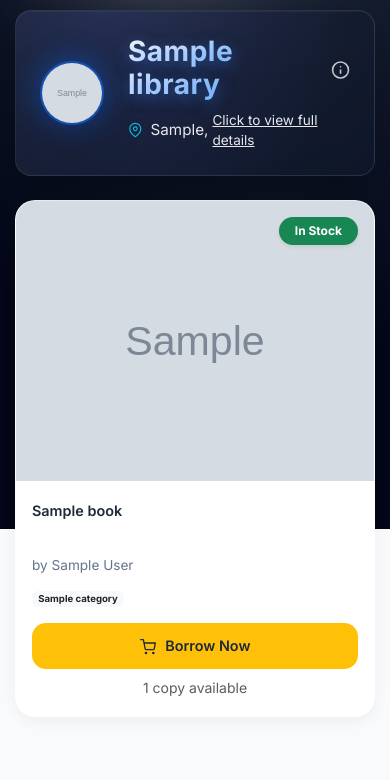
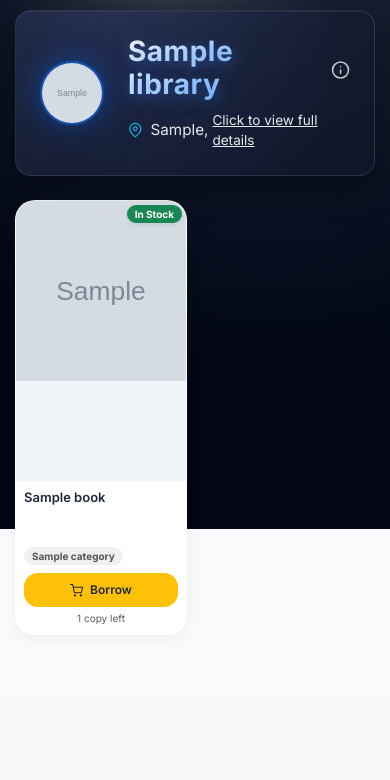
Before and after one commit to HimanshuRana9/secure-library, a Django app: page /books/ in a window 390 px wide. Shown: the part 315-1095 px from the top of the page. After the commit the page ends 939 px from the top, so only its background shows below. Run offline with Django 5.2, Linux system fonts and the light colour scheme; tables that the repository leaves empty hold one stand-in row (values such as "Sample post"); grey boxes marked "Sample" are stand-in pictures.

Commit message:
Fix session dropout and redesign books page with Amazon-style 2-col mobile grid

```diff
--- a/secure_library/settings.py
+++ b/secure_library/settings.py
@@ -157,8 +157,8 @@ MEDIA_ROOT = BASE_DIR / 'media'
 # -------------------------------------------------
 # SESSION CONFIGURATION
 # -------------------------------------------------
-SESSION_COOKIE_AGE = 3600
-SESSION_EXPIRE_AT_BROWSER_CLOSE = True
+SESSION_COOKIE_AGE = 60 * 60 * 24 * 7   # 7 days
+SESSION_EXPIRE_AT_BROWSER_CLOSE = False   # Keep session alive across tabs/app switches
 
 # -------------------------------------------------
 # CSRF CONFIGURATION
--- a/templates/books.html
+++ b/templates/books.html
@@ -101,77 +101,73 @@
     </div>
 
     <!-- Books under this library -->
-    <div class="row g-4">
+    <div class="row g-3">
         {% for book in group.books %}
-        <div class="col-lg-3 col-md-4 col-sm-6" style="animation-delay: calc({{ forloop.counter }} * 100ms)">
+        <div class="col-6 col-md-4 col-lg-3" style="animation-delay: calc({{ forloop.counter }} * 80ms)">
 
-            <div class="book-card">
+            <div class="book-card h-100 d-flex flex-column">
 
-                <!-- Book Image with Hover Zoom -->
-                <a href="{% url 'book_detail' book.id %}" class="text-decoration-none text-dark d-block">
-                    <div class="book-img-wrapper">
+                <!-- Book Image -->
+                <a href="{% url 'book_detail' book.id %}" class="text-decoration-none d-block">
+                    <div class="book-img-wrapper position-relative">
                         {% if book.image %}
-                        <img src="{{ book.image.url }}" class="book-img" alt="{{ book.title }}"
-                            onerror="this.onerror=null; this.src='https://via.placeholder.com/300x400?text=No+Image';">
+                        <img src="{{ book.image.url }}" class="book-img w-100" alt="{{ book.title }}"
+                            onerror="this.onerror=null; this.src='https://via.placeholder.com/300x400?text=No+Cover';"
+                            style="height:180px;object-fit:cover;">
                         {% else %}
-                        <div class="book-img d-flex align-items-center justify-content-center bg-light text-muted">
-                            <i data-feather="book" style="width: 48px; height: 48px;"></i>
+                        <div class="book-img d-flex align-items-center justify-content-center bg-light text-muted"
+                            style="height:180px;">
+                            <i data-feather="book" style="width: 40px; height: 40px;"></i>
                         </div>
                         {% endif %}
 
-                        <!-- Availability Badge -->
+                        <!-- Availability Badge top corner -->
                         {% if book.available_copies > 0 %}
-                        <span
-                            class="position-absolute top-0 end-0 m-3 badge bg-success rounded-pill px-3 py-2 shadow-sm">
+                        <span class="position-absolute top-0 end-0 m-1 badge bg-success rounded-pill px-2 py-1 shadow-sm" style="font-size:10px;">
                             In Stock
                         </span>
                         {% else %}
-                        <span
-                            class="position-absolute top-0 end-0 m-3 badge bg-secondary rounded-pill px-3 py-2 shadow-sm">
+                        <span class="position-absolute top-0 end-0 m-1 badge bg-secondary rounded-pill px-2 py-1 shadow-sm" style="font-size:10px;">
                             Out of Stock
                         </span>
                         {% endif %}
                     </div>
                 </a>
 
-                <!-- Book Details -->
-                <div class="book-content">
+                <!-- Book Details — compact like Amazon -->
+                <div class="book-content p-2 flex-grow-1 d-flex flex-column">
                     <a href="{% url 'book_detail' book.id %}" class="text-decoration-none text-dark d-block mb-1">
-                        <div class="book-title">{{ book.title|truncatechars:45 }}</div>
+                        <div class="book-title fw-semibold lh-sm" style="font-size:13px;line-height:1.3;">{{ book.title|truncatechars:35 }}</div>
                     </a>
-                    <div class="book-author">by {{ book.author }}</div>
+                    <div class="text-muted d-none d-md-block" style="font-size:12px;">by {{ book.author|truncatechars:25 }}</div>
 
-                    <div class="book-meta mt-2 mb-3">
                     {% if book.category %}
-                        <span class="badge bg-light text-dark">{{ book.category.name }}</span>
+                    <span class="badge rounded-pill mt-1 px-2 py-1 align-self-start" style="background:#f0f0f0;color:#555;font-size:10px;">{{ book.category.name }}</span>
                     {% endif %}
-                    </div>
 
-                    <div class="book-price d-none">₹ {% firstof book.price '499' %}</div>
-
-                    <!-- Borrow Button -->
+                    <div class="mt-auto pt-2">
                         {% if book.available_copies > 0 %}
                         <form method="POST" action="{% url 'borrow_book' book.id %}">
                             {% csrf_token %}
-                        <button type="submit" class="btn-book w-100">
-                            <i data-feather="shopping-cart" style="width: 16px; height: 16px; margin-right: 6px;"></i>
-                            Borrow Now
+                            <button type="submit" class="btn-book w-100" style="font-size:12px;padding:8px 4px;">
+                                <i data-feather="shopping-cart" style="width:13px;height:13px;margin-right:4px;"></i>
+                                Borrow
                             </button>
                         </form>
                         {% else %}
-                    <button class="btn-book w-100" disabled>
-                        <i data-feather="alert-circle" style="width: 16px; height: 16px; margin-right: 6px;"></i>
-                        Not Available
+                        <button class="btn-book w-100" disabled style="font-size:12px;padding:8px 4px;">
+                            <i data-feather="alert-circle" style="width:13px;height:13px;margin-right:4px;"></i>
+                            Unavailable
                         </button>
                         {% endif %}
-
-                    <!-- Available copies info -->
-                    <small class="text-muted d-block mt-2 text-center">
-                        {{ book.available_copies }} copy{{ book.available_copies|pluralize }} available
+                        <small class="text-muted d-block mt-1 text-center" style="font-size:10px;">
+                            {{ book.available_copies }} cop{{ book.available_copies|pluralize:"y,ies" }} left
                         </small>
+                    </div>
                 </div>
 
             </div>
+
 
         </div>
         {% empty %}
```
Lines whose indentation alone changed are shown as unchanged.
